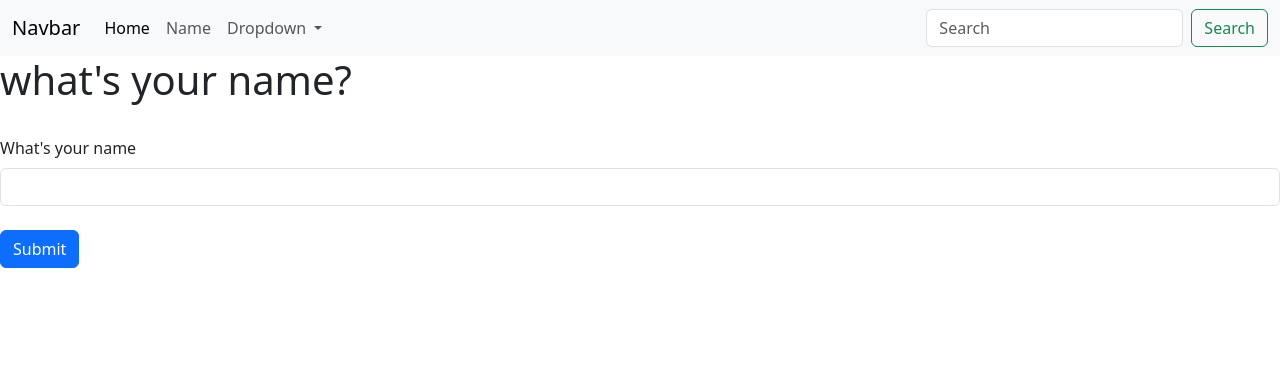
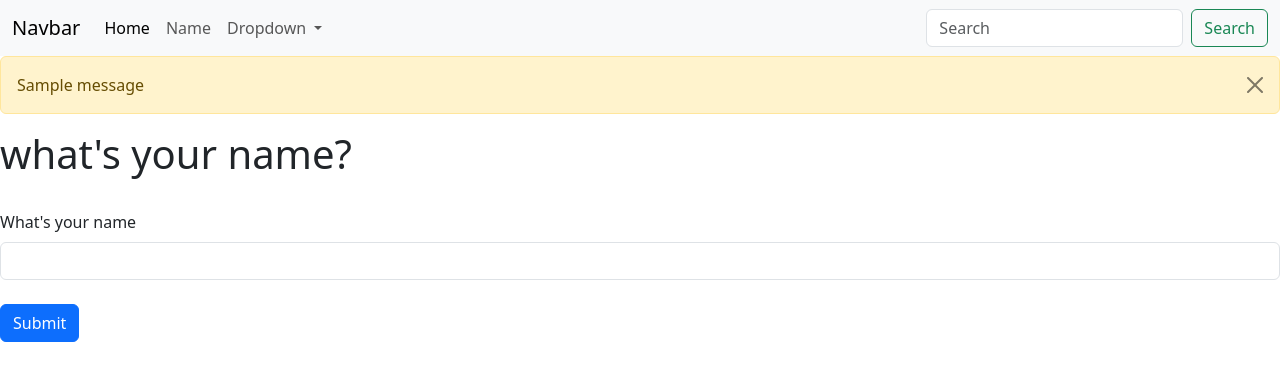
Before and after one commit to vishant750/flasker, a Flask app: page /name in a window 1280 px wide. Shown: the top 381 px of the page. Run offline with Flask 3, Linux system fonts and the light colour scheme; one stand-in notice (Sample message) is shown.

Commit message:
flash message added

```diff
--- a/app.py
+++ b/app.py
@@ -1,4 +1,4 @@
-from flask import Flask,render_template
+from flask import Flask,render_template,flash
 from flask_wtf import FlaskForm
 from wtforms import StringField,SubmitField
 from wtforms.validators import DataRequired
@@ -34,6 +34,7 @@ def name():
     if form.validate_on_submit():
         name=form.name.data
         form.name.data=''
+        flash("Form submitted successfully")
     return render_template('name.html',name=name,form=form)
 
 
--- a/templates/name.html
+++ b/templates/name.html
@@ -1,5 +1,11 @@
 {% extends 'base.html'%}
 {% block content%}
+{%for messages in get_flashed_messages()%}
+    <div class="alert alert-warning alert-dismissible fade show" role="alert">
+        {{messages}}
+    <button type="button" class="btn-close" data-bs-dismiss="alert" aria-label="Close"></button>
+    </div>
+{%endfor%}
 {%if name%}
     <h1>Hello {{name}}!!</h1>
 {%else%}
```
